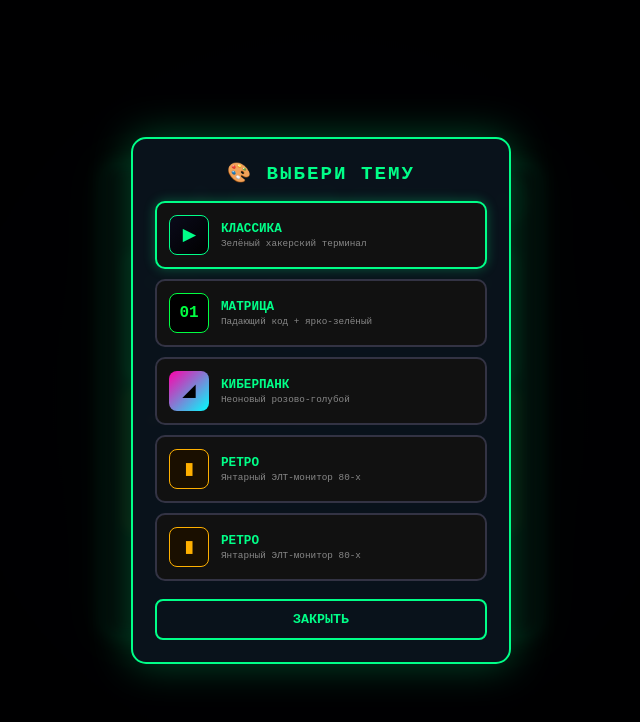
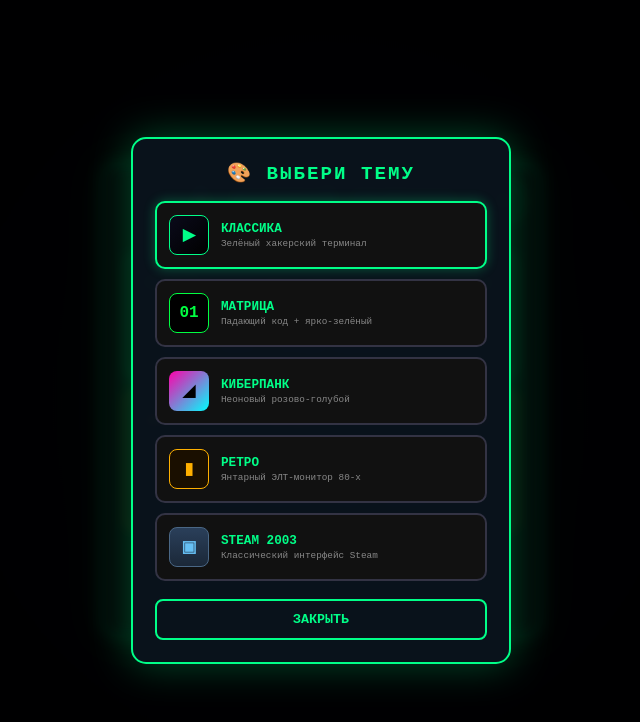
Before and after one commit to gulangich/gulangich.github.io, a plain HTML site: page index.html in a window 1280 px wide. Both pictures are taken after a click on the button "Сменить тему". Shown: the whole page, without its empty margins (319-959 px from the left). Drawn offline with Linux system fonts and the light colour scheme.

Commit message:
Update index.html

```diff
--- a/index.html
+++ b/index.html
@@ -321,13 +321,13 @@
         <div class="theme-desc">Янтарный ЭЛТ-монитор 80-х</div>
       </div>
     </button>
-       <button class="theme-option" data-theme="retro">
-      <div class="theme-preview tp-retro">▮</div>
+           <button class="theme-option" data-theme="steam">
+      <div class="theme-preview tp-steam">▣</div>
       <div style="text-align:left;">
-        <div class="theme-name">РЕТРО</div>
-        <div class="theme-desc">Янтарный ЭЛТ-монитор 80-х</div>
+        <div class="theme-name">STEAM 2003</div>
+        <div class="theme-desc">Классический интерфейс Steam</div>
       </div>
-       </button>
+           </button>
     <button class="theme-close" id="themeClose">ЗАКРЫТЬ</button>
   </div>
 </div>
```
